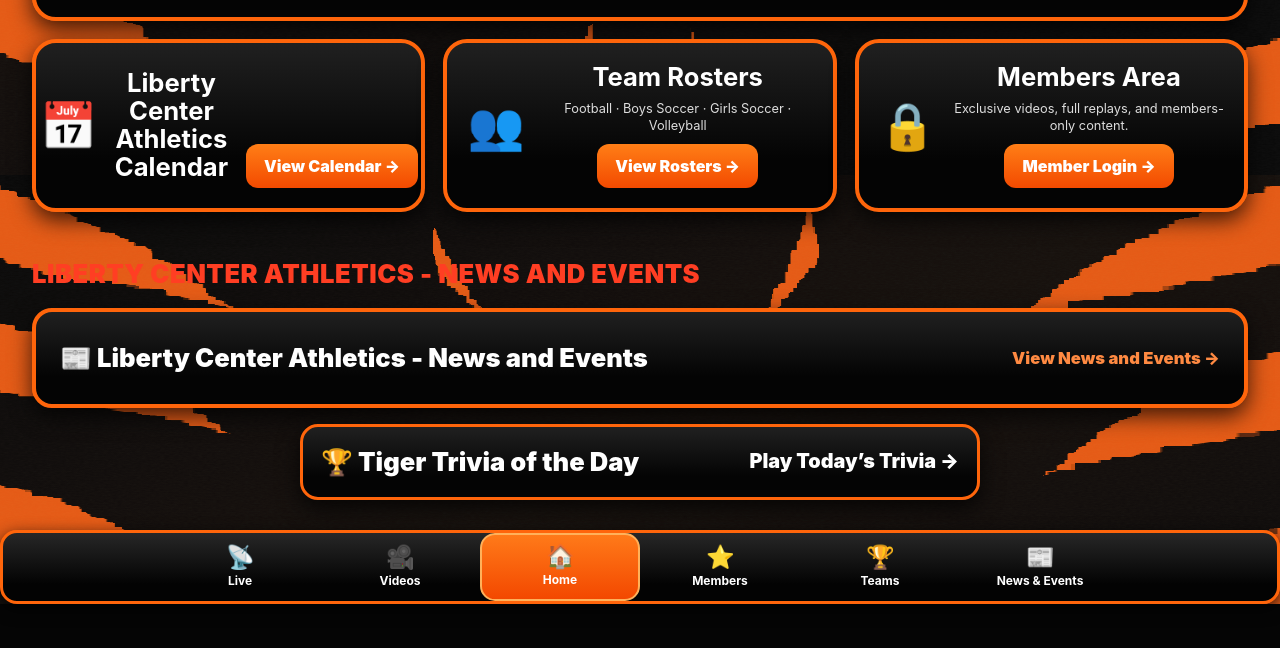
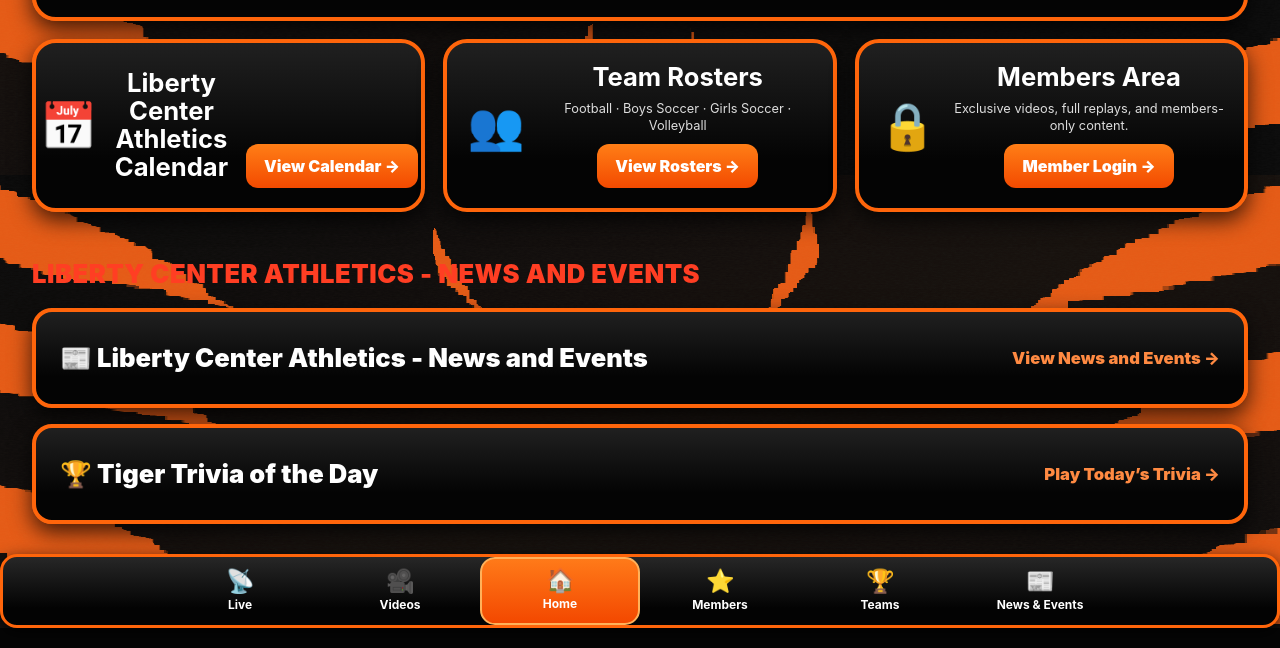
Before and after one commit to LCTigerSportsLive/LCTigerSportsLive, a website: page public/index.html in a window 1280 px wide. Shown: the part 705-1353 px from the top of the page. Before the commit the page ends 1329 px from the top, so only its background shows below. Drawn offline with Linux system fonts and the light colour scheme; no server answers.

Commit message:
Match Tiger Trivia styling and dimensions to News and Events

```diff
--- a/public/website.css
+++ b/public/website.css
@@ -225,3 +225,9 @@ main > .homepage-trivia strong{font-size:clamp(16px,1.55vw,21px)}
 main > .homepage-trivia small{font-size:12px;margin:4px 0}
 main > .homepage-trivia em{font-size:12px;padding:8px 12px}
 @media(max-width:600px){main > .homepage-trivia{width:min(100%,440px);min-height:72px;flex-direction:row;padding:10px 12px;gap:10px}main > .homepage-trivia .homepage-card-icon{font-size:26px}}
+
+/* Tiger Trivia exactly matches the News & Events homepage card. */
+main > a.homepage-trivia.athletic-news-home{width:100%;max-width:none;min-height:100px;margin:16px 0 0;padding:12px 24px;gap:20px;border:4px solid #ff650b;border-radius:20px;justify-content:space-between;text-align:left}
+main > a.homepage-trivia.athletic-news-home span{font-size:clamp(19px,2vw,28px);font-weight:900;line-height:1.1}
+main > a.homepage-trivia.athletic-news-home strong{display:block;color:#ff8a42;font-size:clamp(13px,1.3vw,18px);font-weight:900;background:none;padding:0;border-radius:0;white-space:nowrap}
+@media(max-width:600px){main > a.homepage-trivia.athletic-news-home{width:100%;min-height:100px;padding:12px 16px;gap:10px;flex-direction:row;flex-wrap:wrap}main > a.homepage-trivia.athletic-news-home strong{white-space:normal}}
```
